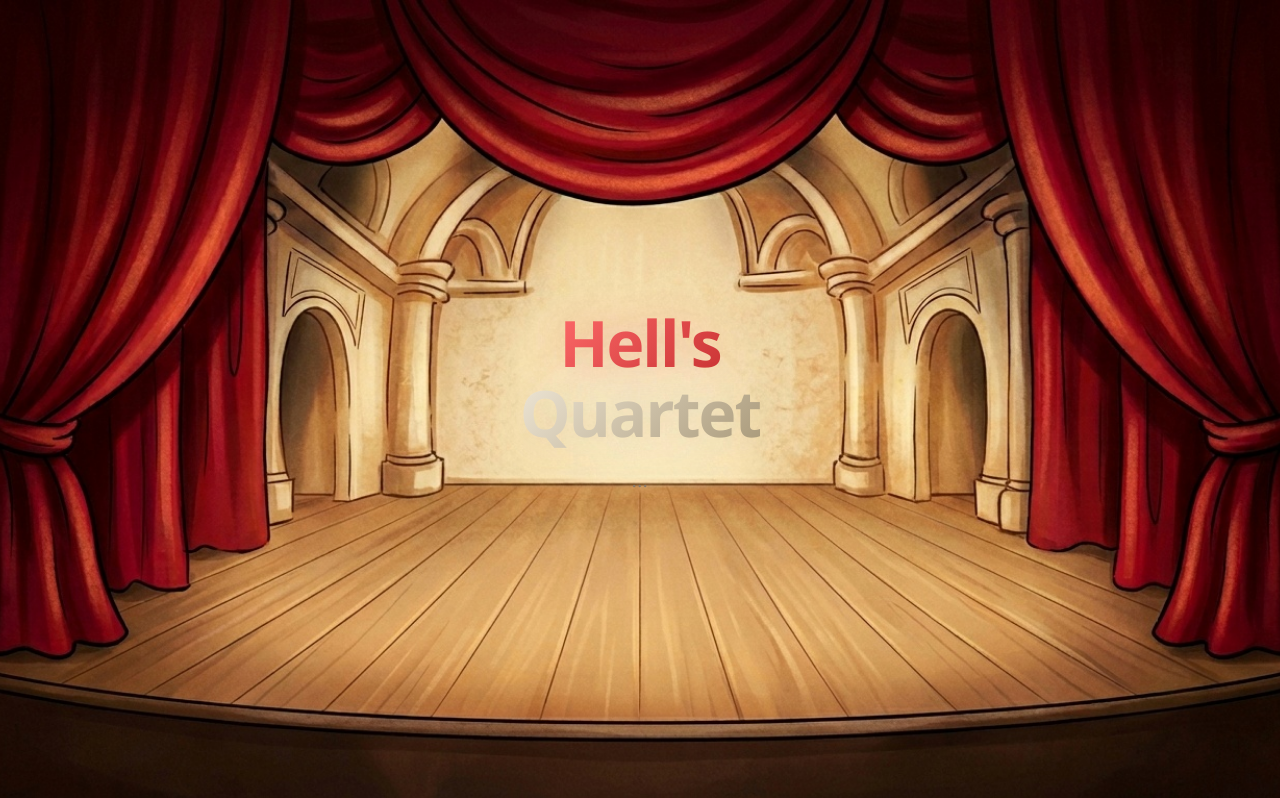
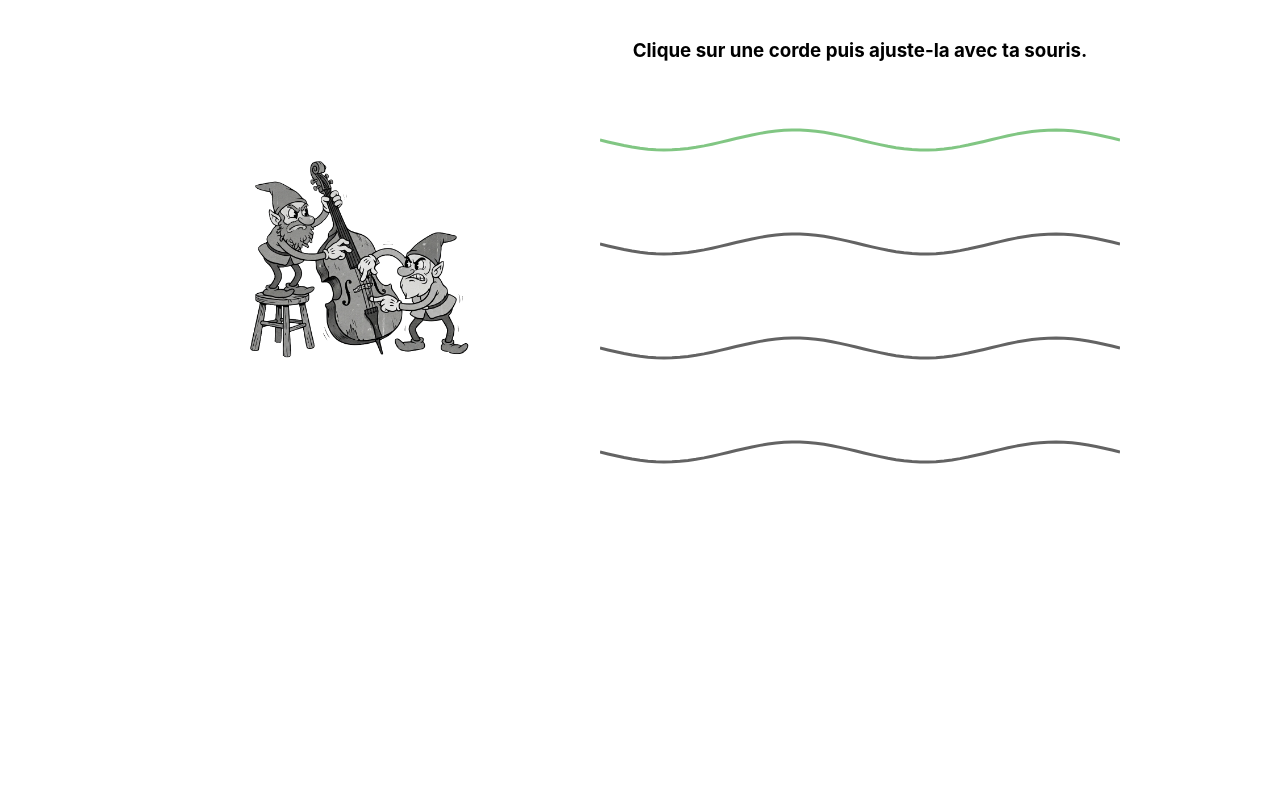
Before and after one commit to xkapedani/hells-quartet, a React (Create React App) app: page /hells-quartet/bass in a window 1280 px wide. Shown: the top 798 px of the page. Built offline with nearby package versions, Linux system fonts and the light colour scheme.

Commit message:
init bass game

```diff
--- a/src/App.js
+++ b/src/App.js
@@ -2,6 +2,7 @@ import "./App.css";
 import { Route, Routes } from "react-router-dom";
 import Homepage from "./Homepage.js";
 import Trio from "./puzzles/Trio.js";
+import Bass from "./puzzles/Bass.js";
 import Drums from "./puzzles/Drums.js";
 import Piano from "./puzzles/Piano.js";
 
@@ -11,6 +12,7 @@ function App() {
             <Routes>
                 <Route path="/hells-quartet" element={<Homepage />} />
                 <Route path="/hells-quartet/trio" element={<Trio />} />
+                <Route path="/hells-quartet/bass" element={<Bass />} />
                 <Route path="/hells-quartet/drums" element={<Drums />} />
                 <Route path="/hells-quartet/piano" element={<Piano />} />
 
--- a/src/Homepage.js
+++ b/src/Homepage.js
@@ -3,6 +3,7 @@ import "./Homepage.css";
 import Trio from "./puzzles/Trio";
 import Drums from "./puzzles/Drums";
 import Piano from "./puzzles/Piano";
+import Bass from "./puzzles/Bass";
 
 const PUBLIC = process.env.PUBLIC_URL || "";
 
@@ -25,8 +26,8 @@ const CHARACTERS = [
         description: "Desc",
         image: "/images/gnomes_faches.png",
         instrument: "Bass",
-        component: null,
-        ready: false,
+        component: Bass,
+        ready: true,
         stagePos: { bottom: "8%", left: "27%", width: "22%" },
     },
     {
--- /dev/null
+++ b/src/puzzles/Bass.js
@@ -0,0 +1,185 @@
+import React, { useRef, useState } from "react";
+import { PlayFromFile } from "../Player";
+import Particles from "./Particles";
+
+// ---------- utils ----------
+function generateWavePath(width, height, amplitude, frequency) {
+    let path = `M 0 ${height / 2}`;
+
+    for (let x = 0; x <= width; x += 8) {
+        const y =
+            height / 2 +
+            Math.sin((x / width) * frequency * Math.PI * 2) * amplitude;
+        path += ` L ${x} ${y}`;
+    }
+
+    return path;
+}
+
+// ---------- composant corde ----------
+function WaveString({
+    targetFreq,
+    index,
+    activeIndex,
+    setActiveIndex,
+    onTune,
+}) {
+    const [frequency, setFrequency] = useState(2);
+
+    const isActive = activeIndex === index;
+    const isTuned = Math.abs(frequency - targetFreq) < 0.2;
+
+    const width = 520;
+    const height = 80;
+
+    const path = generateWavePath(
+        width,
+        height,
+        isActive ? 20 : 10,
+        frequency
+    );
+
+    function handleMouseMove(e) {
+        if (!isActive) return;
+
+        const rect = e.currentTarget.getBoundingClientRect();
+        const x = e.clientX - rect.left;
+
+        const newFreq = 1 + (x / rect.width) * 8;
+        setFrequency(newFreq);
+
+        // feedback sonore léger
+        PlayFromFile("one-time-drum.mp3");
+
+        if (Math.abs(newFreq - targetFreq) < 0.2) {
+            onTune(index);
+        }
+    }
+
+    return (
+        <div
+            onClick={() => setActiveIndex(index)}
+            onMouseMove={handleMouseMove}
+            style={{
+                cursor: "pointer",
+                opacity: isActive ? 1 : 0.7,
+                transition: "opacity 0.2s",
+            }}
+        >
+            <svg width={width} height={height}>
+                <path
+                    d={path}
+                    stroke={
+                        isTuned ? "#4caf50" : isActive ? "#ff9800" : "#222"
+                    }
+                    strokeWidth={3}
+                    fill="transparent"
+                />
+            </svg>
+        </div>
+    );
+}
+
+export default function WaveGame() {
+    const containerRef = useRef(null);
+    const gnomesRef = useRef(null);
+
+    const publicPath = process.env.PUBLIC_URL;
+
+    const [targetPattern] = useState([2, 3, 4, 5]);
+    const [tunedStrings, setTunedStrings] = useState([
+        false,
+        false,
+        false,
+        false,
+    ]);
+    const [activeIndex, setActiveIndex] = useState(null);
+    const [message, setMessage] = useState(
+        "Clique sur une corde puis ajuste-la avec ta souris."
+    );
+    const [gnomesHappy, setGnomesHappy] = useState(false);
+
+    function getRelativeCenter(ref) {
+        const container = containerRef.current;
+        const el = ref && ref.current;
+        if (!container || !el) return { x: 0, y: 0 };
+
+        const crect = container.getBoundingClientRect();
+        const rect = el.getBoundingClientRect();
+
+        return {
+            x: rect.left - crect.left + rect.width / 2,
+            y: rect.top - crect.top + rect.height / 2,
+        };
+    }
+
+    function handleTune(index) {
+        setTunedStrings((prev) => {
+            if (prev[index]) return prev;
+
+            const copy = [...prev];
+            copy[index] = true;
+
+            setMessage(`Corde ${index + 1} accordée 🎯`);
+
+            if (copy.every(Boolean)) {
+                setMessage("Parfait ! Toutes les cordes sont accordées 🎉");
+                setGnomesHappy(true);
+            }
+
+            return copy;
+        });
+    }
+
+    return (
+        <div
+            ref={containerRef}
+            style={{
+                display: "flex",
+                flexDirection: "row",
+                alignItems: "center",
+                justifyContent: "center",
+                height: "100%",
+                padding: 20,
+                gap: 40,
+            }}
+        >
+
+            {/* PIEUVRE */}
+            <img
+                ref={gnomesRef}
+                src={gnomesHappy ? `${publicPath}/images/gnomes_heureux.png` : `${publicPath}/images/gnomes_faches.png`}
+                alt="gnomes"
+                style={{
+                    width: 400,
+                    filter: gnomesHappy ? "hue-rotate(100deg) saturate(140%)" : "none",
+                    transition: "all 0.4s",
+                    transform: gnomesHappy ? "scale(1.05)" : "scale(1)",
+                }}
+            />
+
+            {/* ZONE DE JEU */}
+            <div
+                style={{
+                    display: "flex",
+                    flexDirection: "column",
+                    gap: 20,
+                    alignItems: "center",
+                }}
+            >
+                <h3>{message}</h3>
+
+                {targetPattern.map((freq, i) => (
+                    <WaveString
+                        key={i}
+                        index={i}
+                        targetFreq={freq}
+                        activeIndex={activeIndex}
+                        setActiveIndex={setActiveIndex}
+                        onTune={handleTune}
+                    />
+                ))}
+            </div>
+        </div>
+    );
+}
```
